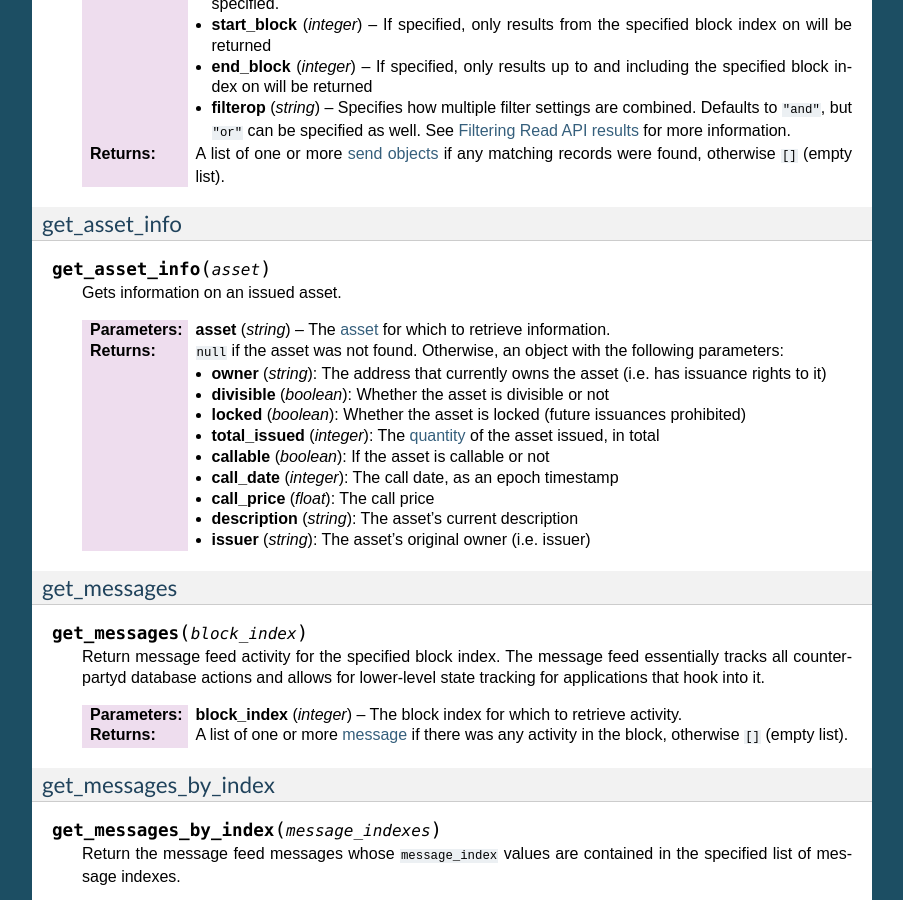
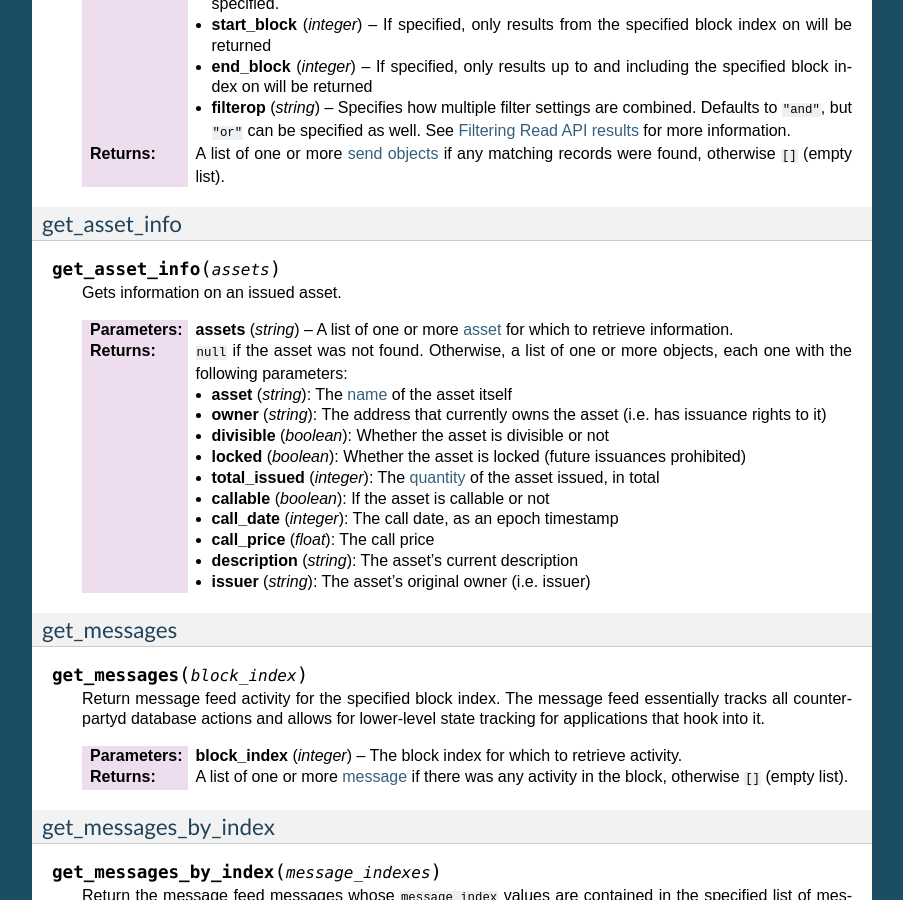
Before and after one commit to CounterpartyXCP/counterparty-core, a Sphinx documentation site: the page built from docs/API.rst, in a window 1280 px wide and 900 px high, scrolled down 11441 px. Shown: the whole window, without its empty margins (198-1101 px from the left). Built offline with Sphinx 7.4.7, drawn with Linux system fonts in a browser that asks for light colours; some of the changed text lies outside the part shown.

Commit message:
modified get_asset_info to be able to fetch multiple assets in one fell swoop (much more useful)

```diff
--- a/docs/API.rst
+++ b/docs/API.rst
@@ -518,13 +518,14 @@ get_sends
 get_asset_info
 ^^^^^^^^^^^^^^
 
-.. py:function:: get_asset_info(asset)
+.. py:function:: get_asset_info(assets)
 
    Gets information on an issued asset.
 
-   :param string asset: The :ref:`asset <assets>` for which to retrieve information.
-   :return: ``null`` if the asset was not found. Otherwise, an object with the following parameters:
+   :param string assets: A list of one or more :ref:`asset <assets>` for which to retrieve information.
+   :return: ``null`` if the asset was not found. Otherwise, a list of one or more objects, each one with the following parameters:
 
+     - **asset** (*string*): The :ref:`name <assets>` of the asset itself
      - **owner** (*string*): The address that currently owns the asset (i.e. has issuance rights to it)
      - **divisible** (*boolean*): Whether the asset is divisible or not
      - **locked** (*boolean*): Whether the asset is locked (future issuances prohibited)
```
Also changed, not shown: other parts of docs/API.rst (+2 -2 lines), 1 other file.
